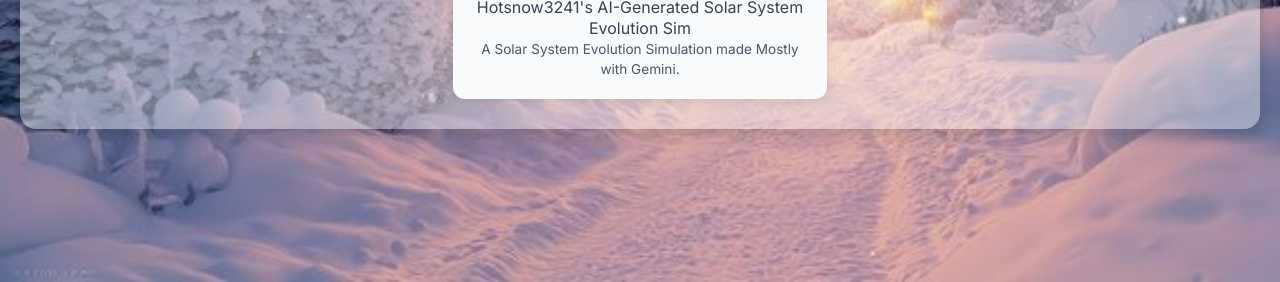
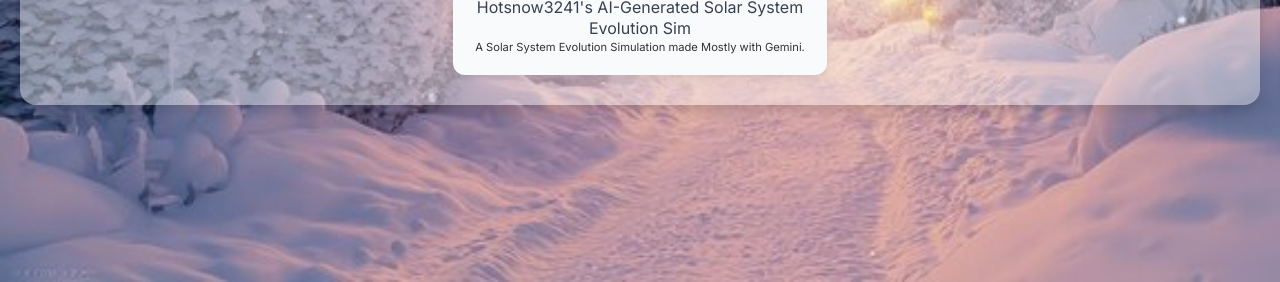
Before and after one commit to snow-is-cool/snow-is-cool.github.io, a plain HTML site: page index.html in a window 1280 px wide. Shown: the part 518-800 px from the top of the page. Drawn offline with nearby package versions, Linux system fonts and the light colour scheme.

Commit message:
Update index.html

```diff
--- a/index.html
+++ b/index.html
@@ -117,12 +117,17 @@
             flex-grow: 1; /* Allow title to take available vertical space */
         }
 
-        /* Styles for paragraphs/descriptions */
+        /* Styles for paragraphs*/
         p {
-            font-size: 0.85rem; /* Smaller font size for description */
+            font-size: 0.85rem; /* Default smaller font size for other paragraphs */
             color: #4B5563; /* Slightly lighter text color */
             line-height: 1.5; /* Improve readability with line height */
             margin-bottom: 0; /* Remove default bottom margin */
+        }
+
+        /* New style for descriptions specifically */
+        desc {
+            font-size: 0.7rem; /* Very small font size for the AI Sim description */
         }
 
         /* Responsive adjustments for smaller screens */
@@ -151,7 +156,7 @@
                     <img src="AI-SolarSystemEvolutionSim.png" alt="AI Solar System Evolution Simulation Thumbnail" class="ai-sim-thumbnail">
                 </a>
                 <h2>Hotsnow3241's AI-Generated Solar System Evolution Sim</h2>
-                <p>A Solar System Evolution Simulation made Mostly with Gemini.</p>
+                <desc>A Solar System Evolution Simulation made Mostly with Gemini.</desc
             </div>
 
             <!--
```
